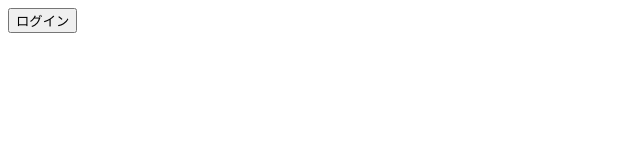
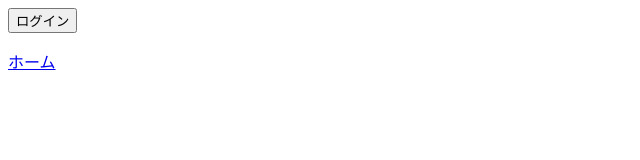
Before and after one commit to wata00913/Vue-Memo, a Vue app: page / in a window 1280 px wide. Shown: the top 160 px of the page, without its empty margins (0-640 px from the left). Built offline with nearby package versions, Linux system fonts and the light colour scheme.

Commit message:
ホーム画面へのリンクを追加

```diff
--- a/src/App.vue
+++ b/src/App.vue
@@ -15,6 +15,9 @@ function toggleLogIn() {
   <button v-if="isLoggedIn" @click="toggleLogIn">ログアウト</button>
   <button v-else @click="toggleLogIn">ログイン</button>
   <RouterView />
+  <div>
+    <router-link :to="{ name: 'home' }">ホーム</router-link>
+  </div>
 </template>
 
 <style scoped>
```
